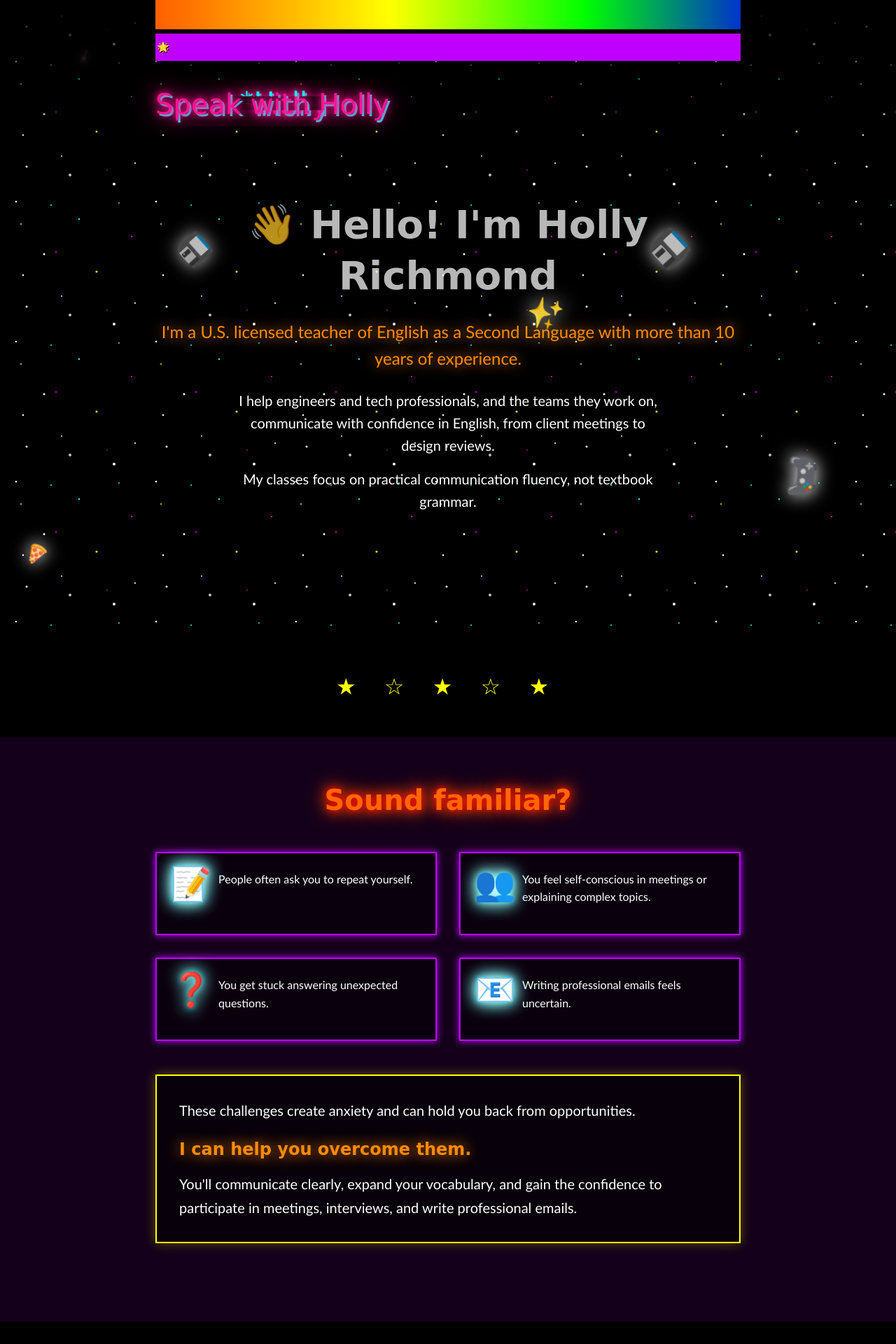
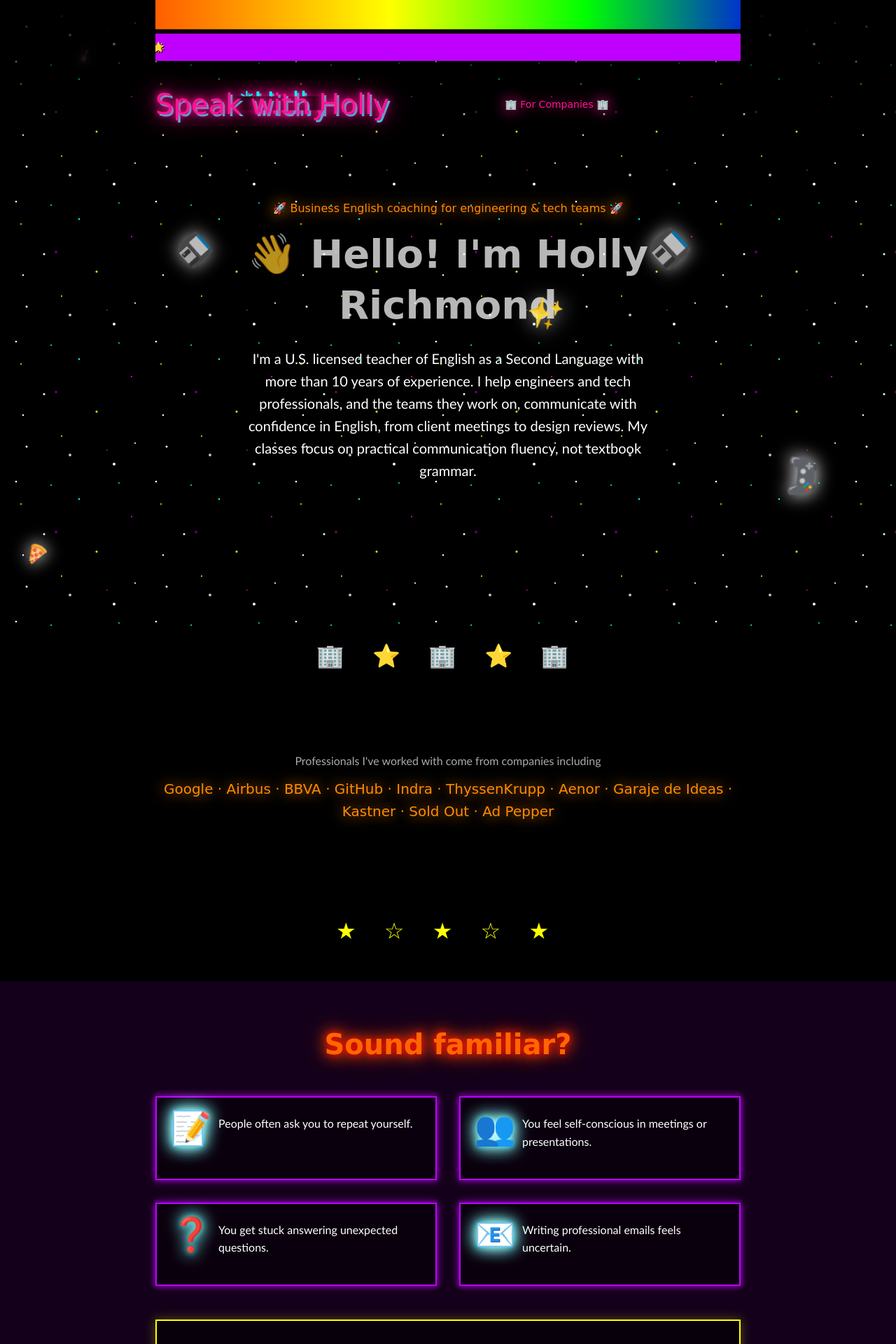
Before and after one commit to nahumgarcia/holly_web, a Jekyll site: the page built from fun/index.html, in a window 1280 px wide. Shown: the top 1920 px of the page at 70% size. Built offline with Jekyll 4.4.1, drawn with Linux system fonts in a browser that asks for light colours; some of the changed text lies outside the part shown.

Commit message:
Bring the fun skin to parity with the formal B2B changes
The fun/ version had drifted out of sync with all the B2B work done
on the formal site, and was actually broken: it still referenced
pricing.group, which no longer exists in content.yml (renamed to
pricing.teams with a different shape), so that pricing card was
rendering empty.

Ported every change over, translated into the fun skin's own visual
language (emoji icons instead of SVG circles, neon borders instead
of shadows) rather than copied wholesale:

- Fixed the broken pricing card (pricing.group -> pricing.teams)
- Hero: added eyebrow, merged the three text pieces into one
  paragraph, dual CTA buttons
- Added the social proof strip
- Added the "For Companies" section with emoji icons per point
- Shortened the self-conscious pain point to match
- Testimonials: role/company now leads over the name
- Added the 4 new FAQ entries
- Contact form: company field, team-size field, team/company
  training option
- Header: added a "For Companies" nav link

Co-Authored-By: Claude Sonnet 5 <noreply@anthropic.com>

```diff
--- a/_includes/fun/header.html
+++ b/_includes/fun/header.html
@@ -13,7 +13,10 @@
       <a href="{{ '/fun/' | relative_url }}" class="logo">
         <span class="logo-text glitch" data-text="~*Holly Richmond*~">Speak with Holly</span>
       </a>
-      <a href="#contact" class="nav-btn blink">✨ Contact ✨</a>
+      <div class="header-nav">
+        <a href="#companies" class="header-nav-link rainbow">🏢 For Companies 🏢</a>
+        <a href="#contact" class="nav-btn blink">✨ Contact ✨</a>
+      </div>
     </div>
 
   </div>
--- a/_sass/fun/_components.scss
+++ b/_sass/fun/_components.scss
@@ -25,6 +25,12 @@
   text-align: center;
 }
 
+.hero-eyebrow {
+  font-family: $font-heading;
+  font-size: $font-size-base;
+  margin-bottom: $spacing-md;
+}
+
 .hero-title {
   margin-bottom: $spacing-lg;
 }
@@ -41,6 +47,28 @@
   max-width: 600px;
   margin: 0 auto $spacing-2xl;
   color: $color-text;
+}
+
+.hero-buttons {
+  display: flex;
+  gap: $spacing-md;
+  flex-wrap: wrap;
+  justify-content: center;
+}
+
+// Social proof strip
+.proof-strip {
+  text-align: center;
+}
+
+.proof-strip-intro {
+  color: $color-text-dim;
+  margin-bottom: $spacing-sm;
+}
+
+.proof-strip-companies {
+  font-family: $font-heading;
+  font-size: $font-size-lg;
 }
 
 // Buttons
@@ -387,6 +415,19 @@
 
   tr:last-child td {
     border-bottom: none;
+  }
+}
+
+.services-rows {
+  .services-row {
+    padding: $spacing-sm;
+    border-bottom: 1px solid rgba($color-neon-cyan, 0.3);
+    color: $color-text;
+    text-align: center;
+
+    &:last-child {
+      border-bottom: none;
+    }
   }
 }
 
@@ -842,6 +883,11 @@
   text-align: center;
 }
 
+.companies-cta {
+  text-align: center;
+  margin-top: $spacing-xl;
+}
+
 // Testimonials collapsible
 .testimonials-collapsible {
   max-height: 200px;
--- a/_sass/fun/_header.scss
+++ b/_sass/fun/_header.scss
@@ -65,6 +65,24 @@
   }
 }
 
+.header-nav {
+  display: flex;
+  align-items: center;
+  gap: $spacing-lg;
+}
+
+.header-nav-link {
+  display: none;
+  font-family: $font-heading;
+  font-size: $font-size-sm;
+  text-decoration: none;
+  white-space: nowrap;
+
+  @media (min-width: $breakpoint-sm) {
+    display: inline-block;
+  }
+}
+
 .nav-btn {
   display: inline-block;
   padding: $spacing-xs $spacing-md;
--- a/fun/index.html
+++ b/fun/index.html
@@ -8,13 +8,23 @@ permalink: /fun/
 <!-- Hero -->
 <section class="hero">
   <div class="container">
+    <p class="hero-eyebrow rainbow">🚀 {{ site.data.content.hero.eyebrow }} 🚀</p>
     <h1 class="hero-title sparkle">👋 {{ site.data.content.hero.greeting }}</h1>
-    <p class="hero-subtitle rainbow">{{ site.data.content.hero.tagline }}</p>
-    <div class="hero-description">
-      {{ site.data.content.hero.description | markdownify }}
-      {{ site.data.content.about.approach | markdownify }}
+    <p class="hero-description">{{ site.data.content.hero.tagline | strip }} {{ site.data.content.hero.description | strip }} {{ site.data.content.about.approach | strip }}</p>
+    <div class="hero-buttons">
+      <a href="#companies" class="btn btn--primary blink">🏢 {{ site.data.content.companies.cta }} 🏢</a>
+      <a href="#services" class="btn btn--outline blink">✨ See individual classes ✨</a>
     </div>
-    <a href="#services" class="btn btn--outline blink">✨ My services ✨</a>
+  </div>
+</section>
+
+<div class="divider">🏢 ⭐ 🏢 ⭐ 🏢</div>
+
+<!-- Social proof -->
+<section class="section">
+  <div class="container proof-strip">
+    <p class="proof-strip-intro">{{ site.data.content.proof.intro }}</p>
+    <p class="proof-strip-companies rainbow">{% for company in site.data.content.proof.companies %}{{ company }}{% unless forloop.last %} &middot; {% endunless %}{% endfor %}</p>
   </div>
 </section>
 
@@ -39,7 +49,7 @@ permalink: /fun/
         <div class="pain-point-icon">
           <span class="animated-emoji bounce-emoji">👥</span>
         </div>
-        <p class="pain-point-text">You feel self-conscious in meetings or explaining complex topics.</p>
+        <p class="pain-point-text">You feel self-conscious in meetings or presentations.</p>
       </div>
 
       <div class="pain-point">
@@ -61,6 +71,40 @@ permalink: /fun/
       <p>{{ site.data.content.pain_points.problem }}</p>
       <h3 class="rainbow">{{ site.data.content.pain_points.solution }}</h3>
       <p>{{ site.data.content.pain_points.outcome }}</p>
+    </div>
+  </div>
+</section>
+
+<div class="divider">🏢 ⭐ 🏢 ⭐ 🏢</div>
+
+<!-- For Companies -->
+<section class="section section--alt" id="companies">
+  <div class="container">
+    <div class="section-header">
+      <p class="fire-text">🏢 {{ site.data.content.companies.eyebrow }} 🏢</p>
+      <h2 class="rainbow">{{ site.data.content.companies.title }}</h2>
+      <p>{{ site.data.content.companies.intro }}</p>
+    </div>
+
+    <div class="pain-points">
+      {% for point in site.data.content.companies.points %}
+      <div class="pain-point">
+        <div class="pain-point-icon">
+          <span class="animated-emoji bounce-emoji">
+            {% case point.icon %}
+            {% when "file" %}📄
+            {% when "calendar" %}📅
+            {% when "clipboard" %}✅
+            {% endcase %}
+          </span>
+        </div>
+        <p class="pain-point-text">{{ point.text }}</p>
+      </div>
+      {% endfor %}
+    </div>
+
+    <div class="companies-cta">
+      <a href="#contact" class="btn btn--primary blink">🚀 {{ site.data.content.companies.cta }} 🚀</a>
     </div>
   </div>
 </section>
@@ -98,7 +142,7 @@ permalink: /fun/
     </div>
 
     <div class="services-grid">
-      <div class="services-card services-card--featured">
+      <div class="services-card">
         <h3 class="services-title sparkle">{{ site.data.content.pricing.individual.title }}</h3>
         <table class="services-table">
           {% for plan in site.data.content.pricing.individual.plans %}
@@ -114,17 +158,14 @@ permalink: /fun/
       </div>
 
       <div class="services-card">
-        <h3 class="services-title">{{ site.data.content.pricing.group.title }}</h3>
-        <table class="services-table">
-          {% for plan in site.data.content.pricing.group.plans %}
-          <tr>
-            <td>{{ plan.name }}</td>
-            <td>&euro;{{ plan.price }}/{{ plan.unit }}</td>
-          </tr>
+        <h3 class="services-title sparkle">{{ site.data.content.pricing.teams.title }}</h3>
+        <div class="services-rows">
+          {% for row in site.data.content.pricing.teams.rows %}
+          <p class="services-row">{{ row }}</p>
           {% endfor %}
-        </table>
+        </div>
         <div class="services-cta">
-          <a href="#contact" class="btn btn--outline blink">✨ I'm interested ✨</a>
+          <a href="#contact" class="btn btn--outline blink">🚀 {{ site.data.content.pricing.teams.cta }} 🚀</a>
         </div>
       </div>
     </div>
@@ -149,8 +190,8 @@ permalink: /fun/
             {{ testimonial.quote }}
           </div>
           <div class="testimonial-author">
-            <div class="testimonial-name rainbow">{{ testimonial.name }}</div>
-            <div class="testimonial-role">{{ testimonial.role }} at {{ testimonial.company }}</div>
+            <div class="testimonial-role rainbow">{{ testimonial.role }} at {{ testimonial.company }}</div>
+            <div class="testimonial-name">&mdash; {{ testimonial.name }}</div>
           </div>
         </div>
         {% endfor %}
@@ -265,6 +306,46 @@ permalink: /fun/
           {{ site.data.content.services.enroll.answer | markdownify }}
         </div>
       </div>
+
+      <div class="faq-item">
+        <button class="faq-question" aria-expanded="false" onclick="toggleFaq(this)">
+          <span>🏢 {{ site.data.content.services.team_training.question }}</span>
+          <span class="faq-icon"></span>
+        </button>
+        <div class="faq-answer">
+          {{ site.data.content.services.team_training.answer | markdownify }}
+        </div>
+      </div>
+
+      <div class="faq-item">
+        <button class="faq-question" aria-expanded="false" onclick="toggleFaq(this)">
+          <span>💸 {{ site.data.content.services.billing.question }}</span>
+          <span class="faq-icon"></span>
+        </button>
+        <div class="faq-answer">
+          {{ site.data.content.services.billing.answer | markdownify }}
+        </div>
+      </div>
+
+      <div class="faq-item">
+        <button class="faq-question" aria-expanded="false" onclick="toggleFaq(this)">
+          <span>⏰ {{ site.data.content.services.work_hours.question }}</span>
+          <span class="faq-icon"></span>
+        </button>
+        <div class="faq-answer">
+          {{ site.data.content.services.work_hours.answer | markdownify }}
+        </div>
+      </div>
+
+      <div class="faq-item">
+        <button class="faq-question" aria-expanded="false" onclick="toggleFaq(this)">
+          <span>📈 {{ site.data.content.services.progress_updates.question }}</span>
+          <span class="faq-icon"></span>
+        </button>
+        <div class="faq-answer">
+          {{ site.data.content.services.progress_updates.answer | markdownify }}
+        </div>
+      </div>
     </div>
   </div>
 </section>
@@ -309,14 +390,24 @@ permalink: /fun/
           </div>
 
           <div class="form-group">
+            <label for="company">🏢 Company / organization (optional)</label>
+            <input type="text" name="company" id="company" placeholder="Your company name">
+          </div>
+
+          <div class="form-group">
             <label for="interest">🎯 What are you interested in?</label>
             <select name="interest" id="interest" required>
               <option value="">Pick one!</option>
               <option value="individual">Individual classes</option>
-              <option value="group">Group classes</option>
+              <option value="team">Team / company training</option>
               <option value="interview">Interview preparation</option>
               <option value="other">Something else!</option>
             </select>
+          </div>
+
+          <div class="form-group">
+            <label for="team_size">🏢 Number of people to train (if applicable)</label>
+            <input type="text" name="team_size" id="team_size" placeholder="e.g. 5 people">
           </div>
 
           <div class="form-group">
```
